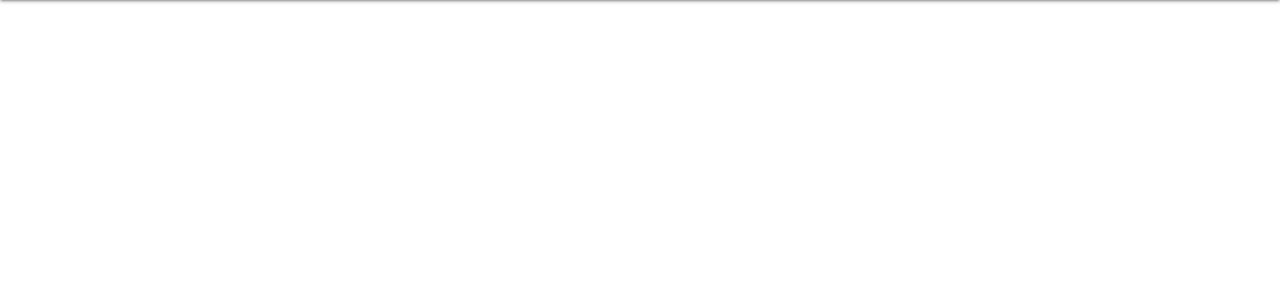
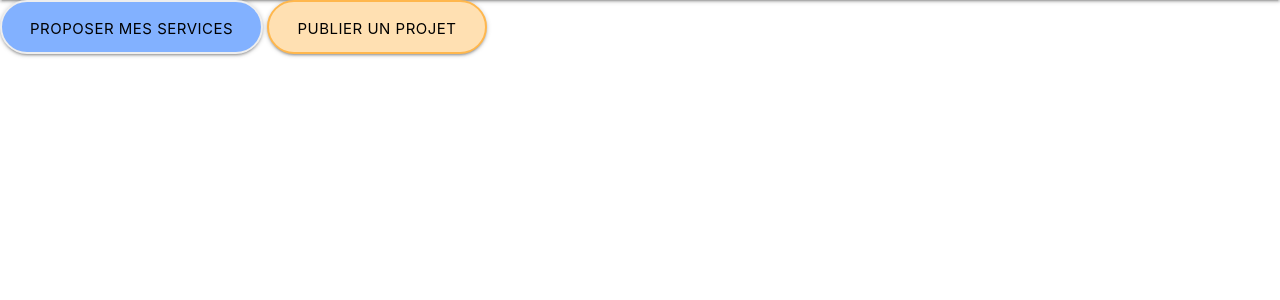
Before and after one commit to Korentyn/freelancer, a CodeIgniter app: page /Bizness/ in a window 1280 px wide. Shown: the part 64-364 px from the top of the page. Run offline with CodeIgniter, Linux system fonts and the light colour scheme.

Commit message:
boutons page accueil

```diff
--- a/application/views/pages/accueil.php
+++ b/application/views/pages/accueil.php
@@ -9,16 +9,17 @@
 <!doctype html>
 <html lang="fr">
 <head>
-    <meta charset="UTF-8">
-    <meta name="viewport"
-          content="width=device-width, user-scalable=no, initial-scale=1.0, maximum-scale=1.0, minimum-scale=1.0">
-    <meta http-equiv="X-UA-Compatible" content="ie=edge">
-    <title>Grow Up</title>
+	<meta charset="UTF-8">
+	<meta name="viewport"
+		  content="width=device-width, user-scalable=no, initial-scale=1.0, maximum-scale=1.0, minimum-scale=1.0">
+	<meta http-equiv="X-UA-Compatible" content="ie=edge">
+	<title>Grow Up</title>
+	<link rel="stylesheet" type="text/css" href="<?php echo base_url('asset/css/accueil.css'); ?>">
 </head>
 <body>
 
-
-
+<a class="waves-effect waves-light btn-large blue accent-1 black-text border-btn border-color-btn1">PROPOSER MES SERVICES</a>
+<a class="waves-effect waves-light btn-large orange lighten-4 black-text border-btn border-color-btn">PUBLIER UN PROJET</a>
 
 </body>
 </html>
--- /dev/null
+++ b/asset/css/accueil.css
@@ -0,0 +1,11 @@
+.border-btn {
+	border-radius: 50px;
+}
+
+.border-color-btn {
+	border: 2px solid #ffb74d;
+}
+
+.border-color-btn1 {
+	border: 2px solid #eeeeee;
+}
```
